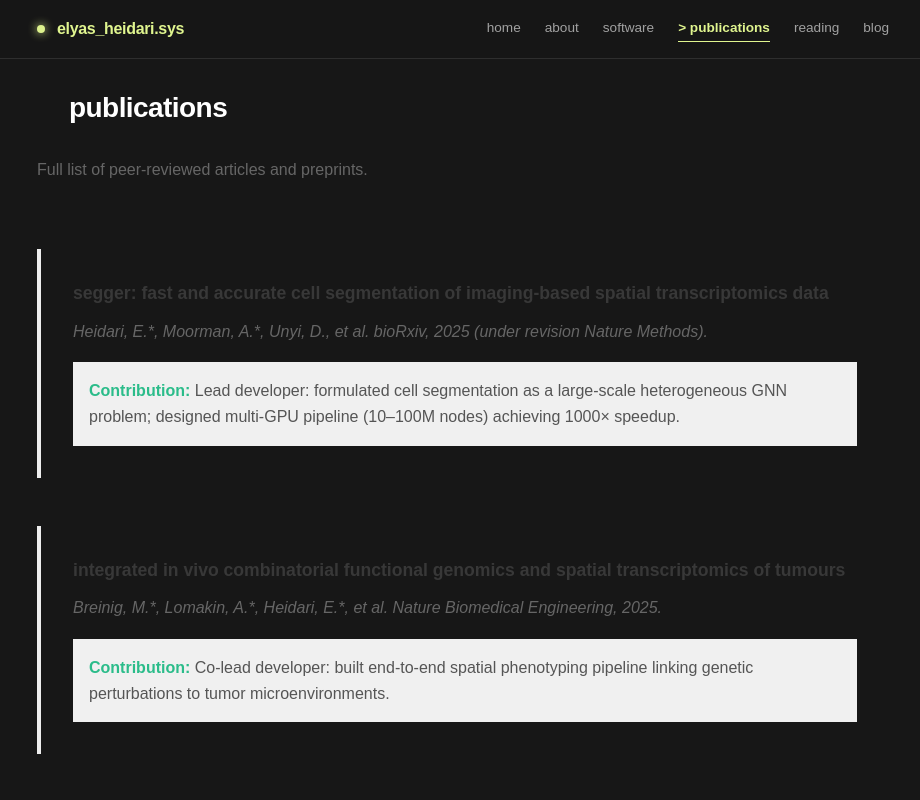
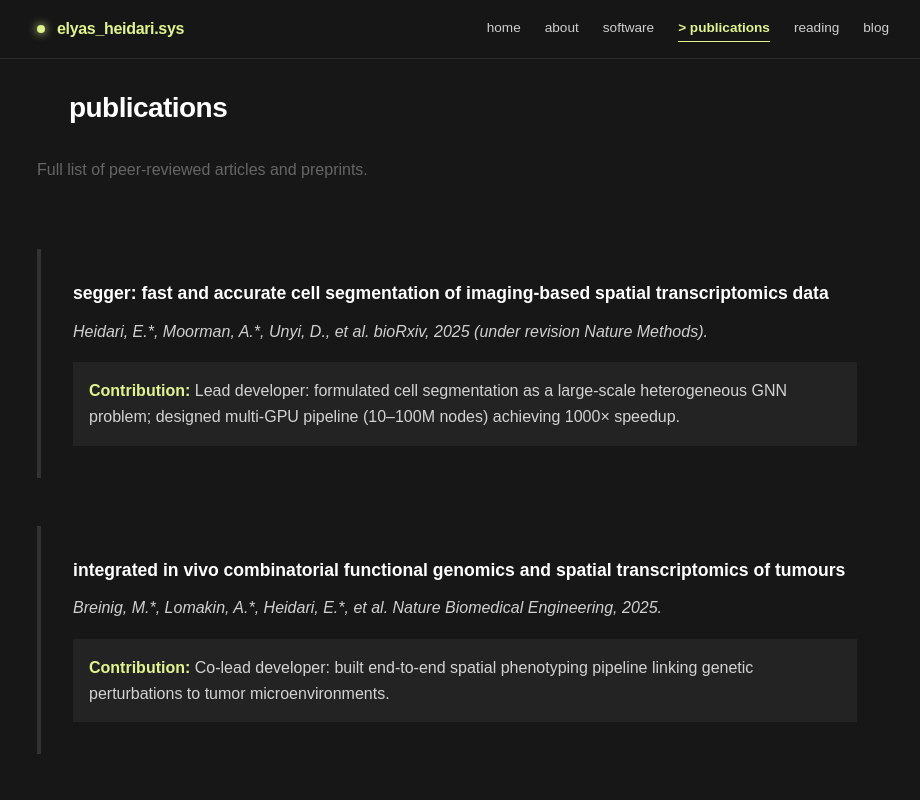
Before and after one commit to EliHei2/elihei2.github.io, a Next.js app: page /publications in a window 1280 px wide. Shown: the top 800 px of the page, without its empty margins (177-1097 px from the left). Built offline with nearby package versions, Linux system fonts and the light colour scheme; some icons are missing; a web font is replaced by a local one.

Commit message:
feat(design): refinement - lightened text, restored photo, full titles, fixed green

```diff
--- a/src/app/publications/page.tsx
+++ b/src/app/publications/page.tsx
@@ -28,7 +28,7 @@ const publications = [
         role: 'Lead developer: introduced graph-attention-based spatial inference; outperformed Tangram and NovoSpaRc.'
     },
     {
-        title: 'An end-to-end workflow for high-throughput discovery... from large biomedical datasets',
+        title: 'An end-to-end workflow for high-throughput discovery of clinically relevant insights from large biomedical datasets',
         citation: 'Heidari, E., Sadeghi, M.A., et al. bioRxiv, 2020.',
         role: 'Lead developer: designed scalable analytics pipeline for population-scale biomedical data.'
     },
@@ -38,7 +38,7 @@ const publications = [
         role: 'Contributor: architected large-scale sc/snRNA-seq pipelines (1M cells).'
     },
     {
-        title: 'Meta-analysis of single-cell method benchmarks...',
+        title: 'Meta-analysis of single-cell method benchmarks reveals the need for extensibility and interoperability',
         citation: 'Sonrel, A., ..., Heidari, E., et al. Genome Biology 24:119, 2023.',
         role: 'Contributor: analysis and synthesis of benchmarking results.'
     }
@@ -58,15 +58,29 @@ export default function Publications() {
 
             <Box sx={{ display: 'flex', flexDirection: 'column', gap: 6 }}>
                 {publications.map((pub, i) => (
-                    <Box key={i} sx={{ p: 4, borderLeft: '4px solid #eee', '&:hover': { borderLeftColor: '#2BBC8A', bgcolor: '#fafafa' }, transition: '0.2s' }}>
-                        <Typography variant="h5" sx={{ fontWeight: 700, mb: 1.5, color: '#383838', lineHeight: 1.4 }}>
+                    <Box key={i} sx={{
+                        p: 4,
+                        borderLeft: '4px solid #333',
+                        '&:hover': {
+                            borderLeftColor: 'primary.main',
+                            bgcolor: 'rgba(255, 255, 255, 0.03)'
+                        },
+                        transition: '0.2s'
+                    }}>
+                        <Typography variant="h5" sx={{ fontWeight: 700, mb: 1.5, color: 'text.primary', lineHeight: 1.4 }}>
                             {pub.title}
                         </Typography>
-                        <Typography variant="body1" sx={{ color: '#666', fontStyle: 'italic', mb: 2 }}>
+                        <Typography variant="body1" sx={{ color: 'text.secondary', fontStyle: 'italic', mb: 2 }}>
                             {pub.citation}
                         </Typography>
-                        <Typography variant="body2" sx={{ color: '#555', fontSize: '1rem', bgcolor: '#f0f0f0', p: 2, borderRadius: 1 }}>
-                            <strong style={{ color: '#2BBC8A' }}>Contribution:</strong> {pub.role}
+                        <Typography variant="body2" sx={{
+                            color: 'text.secondary',
+                            fontSize: '1rem',
+                            bgcolor: 'rgba(255, 255, 255, 0.05)',
+                            p: 2,
+                            borderRadius: 0
+                        }}>
+                            <strong style={{ color: '#E0F58F' }}>Contribution:</strong> {pub.role}
                         </Typography>
                     </Box>
                 ))}
--- a/src/theme/theme.ts
+++ b/src/theme/theme.ts
@@ -24,7 +24,7 @@ const theme = createTheme({
         },
         text: {
             primary: '#FFFFFF',
-            secondary: 'rgba(255, 255, 255, 0.6)',
+            secondary: 'rgba(255, 255, 255, 0.8)',
         },
         divider: 'rgba(255, 255, 255, 0.1)',
         action: {
```
Also changed, not shown: src/app/about/page.tsx (+13 -13 lines), src/app/page.tsx (+7 -0 lines), src/app/reading/page.tsx (+6 -6 lines), src/app/software/page.tsx (+4 -4 lines).
